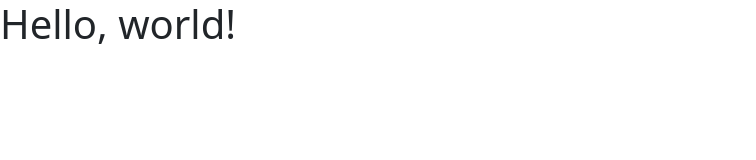
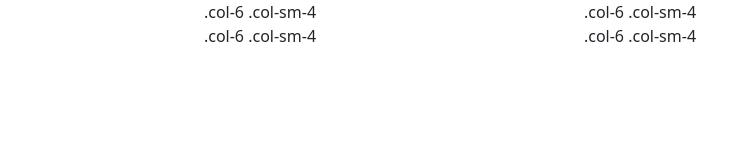
Before and after one commit to OmRamana/bootstrap_design, a plain HTML site: page index.html in a window 1280 px wide. Shown: the whole page, without its empty margins (0-756 px from the left). Drawn offline with nearby package versions, Linux system fonts and the light colour scheme.

Commit message:
two columns

```diff
--- a/index.html
+++ b/index.html
@@ -8,7 +8,18 @@
     <link href="https://cdn.jsdelivr.net/npm/bootstrap@5.2.0/dist/css/bootstrap.min.css" rel="stylesheet" integrity="sha384-gH2yIJqKdNHPEq0n4Mqa/HGKIhSkIHeL5AyhkYV8i59U5AR6csBvApHHNl/vI1Bx" crossorigin="anonymous">
 </head>
 <body>
-    <h1>Hello, world!</h1>
+    <div class="container text-center">
+        <div class="row">
+          <div class="col-6 col-sm-4">.col-6 .col-sm-4</div>
+          <div class="col-6 col-sm-4">.col-6 .col-sm-4</div>
+
+          <!-- Force next columns to break to new line at md breakpoint and up -->
+          <div class="w-100 d-none d-md-block"></div>
+
+          <div class="col-6 col-sm-4">.col-6 .col-sm-4</div>
+          <div class="col-6 col-sm-4">.col-6 .col-sm-4</div>
+        </div>
+      </div>
 
     <script src="https://cdn.jsdelivr.net/npm/bootstrap@5.2.0/dist/js/bootstrap.bundle.min.js" integrity="sha384-A3rJD856KowSb7dwlZdYEkO39Gagi7vIsF0jrRAoQmDKKtQBHUuLZ9AsSv4jD4Xa" crossorigin="anonymous"></script>
 </body>
```
